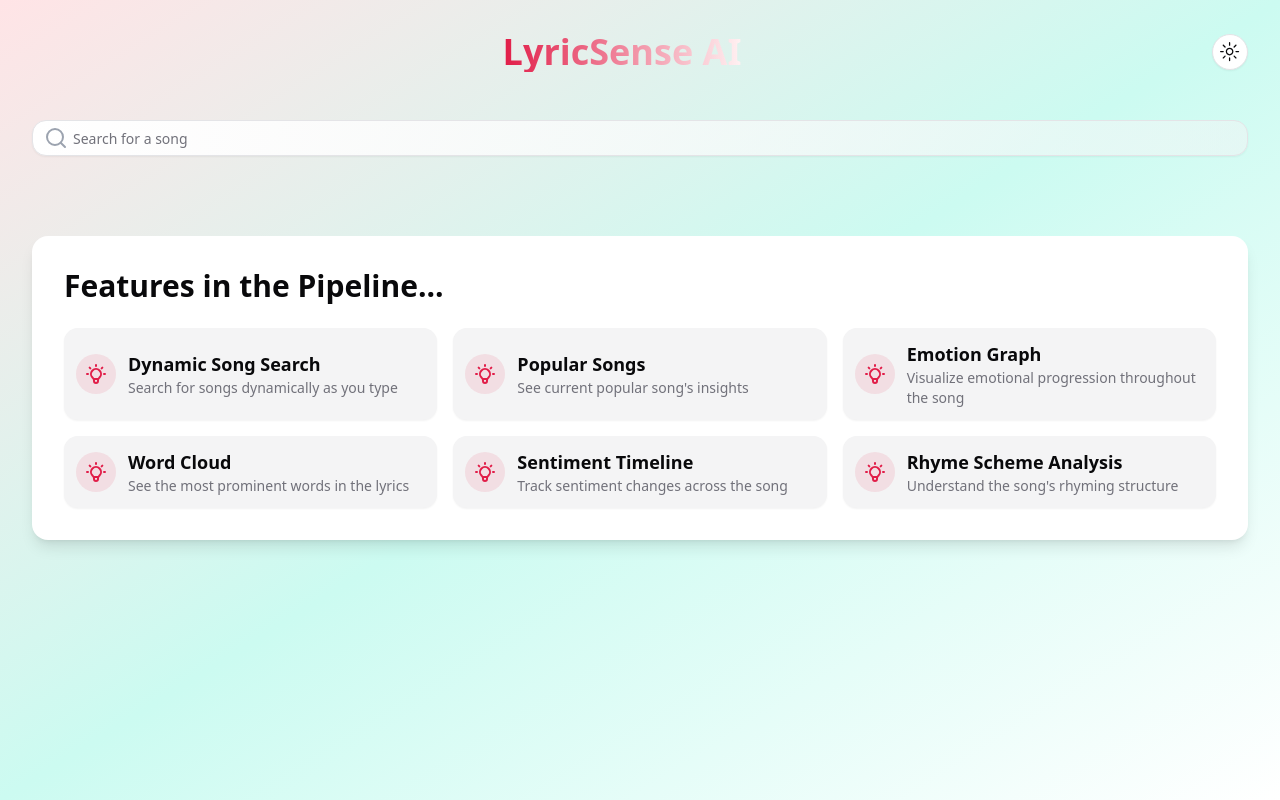
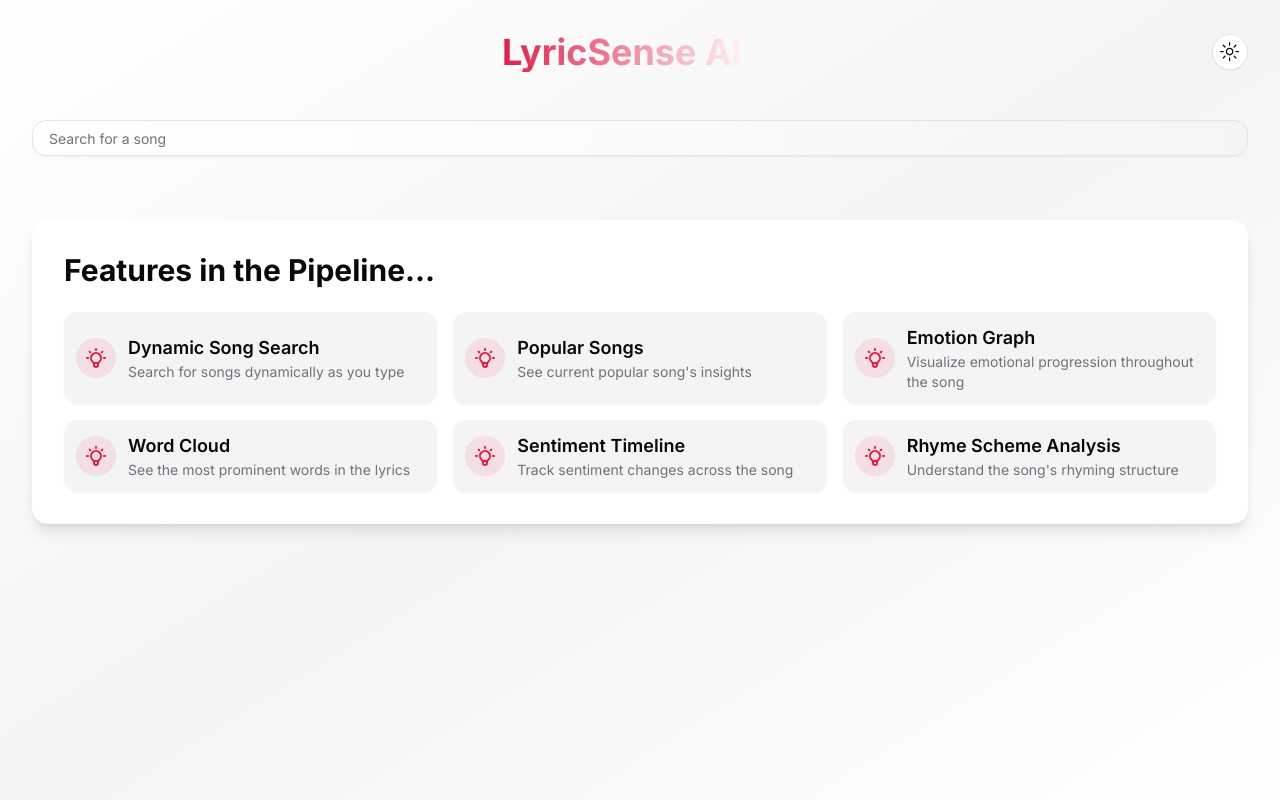
Before and after one commit to Tirth-chokshi/LyricSense-AI, a Next.js app: page / in a window 1280 px wide. Built offline with nearby package versions, Linux system fonts and the light colour scheme.

Commit message:
orignal theme

```diff
--- a/src/app/globals.css
+++ b/src/app/globals.css
@@ -48,7 +48,24 @@
     --ring: 346.8 77.2% 49.8%;
   }
 }
+@keyframes fadeIn {
+  from { opacity: 0; transform: translateY(20px); }
+  to { opacity: 1; transform: translateY(0); }
+}
 
+.animate-fadeIn {
+  animation: fadeIn 0.5s ease-out;
+}
+
+.transition-all {
+  transition-property: all;
+  transition-timing-function: cubic-bezier(0.4, 0, 0.2, 1);
+  transition-duration: 300ms;
+}
+
+.hover\:shadow-xl:hover {
+  box-shadow: 0 20px 25px -5px rgba(0, 0, 0, 0.1), 0 10px 10px -5px rgba(0, 0, 0, 0.04);
+}
 @layer base {
   * {
     @apply border-border;
@@ -86,13 +103,11 @@
   }
 }
 
-@keyframes fadeIn {
-  from { opacity: 0; transform: translateY(20px); }
-  to { opacity: 1; transform: translateY(0); }
-}
-
-.animate-fadeIn {
-  animation: fadeIn 0.5s ease-out;
+/* Transitions */
+.transition-all {
+  transition-property: all;
+  transition-timing-function: cubic-bezier(0.4, 0, 0.2, 1);
+  transition-duration: 150ms;
 }
 
 /* Responsive adjustments */
--- a/src/app/page.js
+++ b/src/app/page.js
@@ -1,16 +1,14 @@
 "use client"
-import { useState, useCallback, useEffect } from 'react'
+import { useState, useCallback } from 'react'
 import debounce from 'lodash/debounce'
 import axios from 'axios'
 import { useTheme } from "next-themes"
 import { Input } from "@/components/ui/input"
-import { Button } from "@/components/ui/button"
 import Keywords from "@/components/Keywords"
 import Analysis from "@/components/Analysis"
 import ChatInterface from '@/components/ChatInterface'
 import { ComingSoonSection } from '@/components/ComingSoonSection'
 import BTheme from '@/components/BTheme'
-import { Search, X } from 'lucide-react'
 
 export default function Home() {
   const [songTitle, setSongTitle] = useState('')
@@ -23,15 +21,14 @@ export default function Home() {
   const [submitted, setSubmitted] = useState(false)
   const [searchQuery, setSearchQuery] = useState('');
   const [searchResults, setSearchResults] = useState([]);
+  // const [emotionData, setEmotionData] = useState([])
+  // const [wordCloudData, setWordCloudData] = useState([])
+  // const [sentimentData, setSentimentData] = useState([])
+  // const [themeData, setThemeData] = useState([])
+  // const [rhymeData, setRhymeData] = useState({})
+  // const [lyricsData, setLyricsData] = useState([])
 
-  const { setTheme, theme } = useTheme()
-
-  useEffect(() => {
-    // Apply gradient style based on theme
-    document.body.className = theme === 'dark'
-      ? 'bg-gradient-to-br from-gray-900 via-gray-800 to-gray-900'
-      : 'bg-gradient-to-br from-rose-100 via-teal-100 to-lavender-200';
-  }, [theme]);
+  const { setTheme } = useTheme()
 
   const debouncedSearch = useCallback(
     debounce((query) => handleSearch(query), 300),
@@ -65,8 +62,10 @@ export default function Home() {
   const handleSongSelection = async (result) => {
     setSongTitle(result.title);
     setArtistName(result.artist);
-    setSearchQuery('');
-    setSearchResults([]);
+    setSearchQuery(''); // Clear the search query
+    setSearchResults([]); // Clear the search results
+
+    // Trigger analysis immediately
     await handleSubmit(null, result.title, result.artist);
   };
 
@@ -98,7 +97,7 @@ export default function Home() {
   };
 
   return (
-    <div className="min-h-screen">
+    <div className="min-h-screen bg-gradient-to-br from-background via-secondary to-background">
       <div className="container mx-auto px-4 py-8">
         <header className="flex justify-between items-center mb-12">
           <div className="flex-grow"></div>
@@ -110,7 +109,6 @@ export default function Home() {
           </div>
         </header>
 
-        <div className="relative mb-8">
         <Input
           type="text"
           value={searchQuery}
@@ -119,33 +117,18 @@ export default function Home() {
             debouncedSearch(e.target.value);
           }}
           placeholder="Search for a song"
-            className="w-full pl-10 pr-10 py-2 border rounded-md bg-gradient-to-r from-background to-secondary/50 focus:outline-none focus:ring-2 focus:ring-primary/50"
+          className="w-full pl-4 pr-10 py-2 border rounded-md bg-gradient-to-r from-background to-secondary/50 focus:outline-none focus:ring-2 focus:ring-primary/50"
         />
-          <Search className="absolute left-3 top-1/2 transform -translate-y-1/2 text-gray-400" />
-          {searchQuery && (
-            <Button
-              onClick={() => {
-                setSearchQuery('');
-                setSearchResults([]);
-              }}
-              className="absolute right-2 top-1/2 transform -translate-y-1/2 p-1"
-              variant="ghost"
-            >
-              <X className="h-4 w-4" />
-            </Button>
-          )}
-        </div>
 
         <div className="grid gap-4 md:grid-cols-2 lg:grid-cols-3 mt-4">
           {searchResults.map((result) => (
             <div
               key={result.id}
-              className="bg-card p-4 rounded-lg shadow cursor-pointer hover:shadow-md transition-shadow transform hover:scale-105 transition-transform duration-200"
+              className="bg-card p-4 rounded-lg shadow cursor-pointer hover:shadow-md transition-shadow"
               onClick={() => handleSongSelection(result)}
             >
               <img src={result.albumArt} alt={result.fullTitle} className="w-full h-40 object-cover rounded-md mb-2" />
-              <h3 className="font-bold text-primary">{result.title}</h3>
-              <p className="text-sm text-muted-foreground">{result.artist}</p>
+              <h3 className="font-bold">{result.fullTitle}</h3>
             </div>
           ))}
         </div>
@@ -153,19 +136,20 @@ export default function Home() {
         <main>
           {loading ? (
             <div className="flex justify-center items-center h-64">
-              <div className="loader"></div>
+              <span className="loader"></span>
             </div>
           ) : submitted && (
             <div className="space-y-12 animate-fadeIn">
-              <h2 className="text-3xl font-bold mb-6 text-primary">Interpretation</h2>
+              {/* <section className="bg-card rounded-lg shadow-lg p-8 transition-all hover:shadow-xl"> */}
+              <h2 className="text-3xl font-bold mb-6 text-card-foreground">Interpretation</h2>
               <div className="grid gap-8 md:grid-cols-2">
-                <div className="youtube-container bg-card rounded-lg overflow-hidden shadow-lg">
-                  <h3 className="text-2xl font-semibold mb-4 text-primary p-4">
+                <div className="youtube-container">
+                  <h3 className="flex justify-center items-center text-2xl font-semibold mb-4 text-primary/80">
                     Golden Minute
                   </h3>
                   {youtubeUrl && (
                     <iframe
-                      className="w-full aspect-video rounded-b-lg"
+                      className="w-full h-full rounded-md shadow-md"
                       src={youtubeUrl}
                       title="YouTube video player"
                       frameBorder="0"
@@ -174,14 +158,21 @@ export default function Home() {
                     ></iframe>
                   )}
                 </div>
+                  {/* <div className="bg-popover rounded-md p-6 shadow-inner"> */}
                 <Keywords keywords={keywordsResponse} />
+                  {/* </div> */}
               </div>
+              {/* </section> */}
 
-              <h2 className="text-3xl font-bold mb-6 text-primary">Detailed Analysis</h2>
+              {/* <section className="bg-card rounded-lg shadow-lg p-8 transition-all hover:shadow-xl"> */}
+              <h2 className="text-3xl font-bold mb-6 text-card-foreground">Detailed Analysis</h2>
               <Analysis analysis={analysisResponse} />
+              {/* </section> */}
 
-              <h2 className="text-3xl font-bold mb-6 text-primary">Chat with Song</h2>
+              {/* <section className="bg-card rounded-lg shadow-lg p-8 transition-all hover:shadow-xl"> */}
+              <h2 className="text-3xl font-bold mb-6 text-card-foreground">Chat with Song</h2>
               <ChatInterface songTitle={songTitle} artistName={artistName} />
+              {/* </section> */}
             </div>
           )}
         </main>
```
Lines whose indentation alone changed are shown as unchanged.
